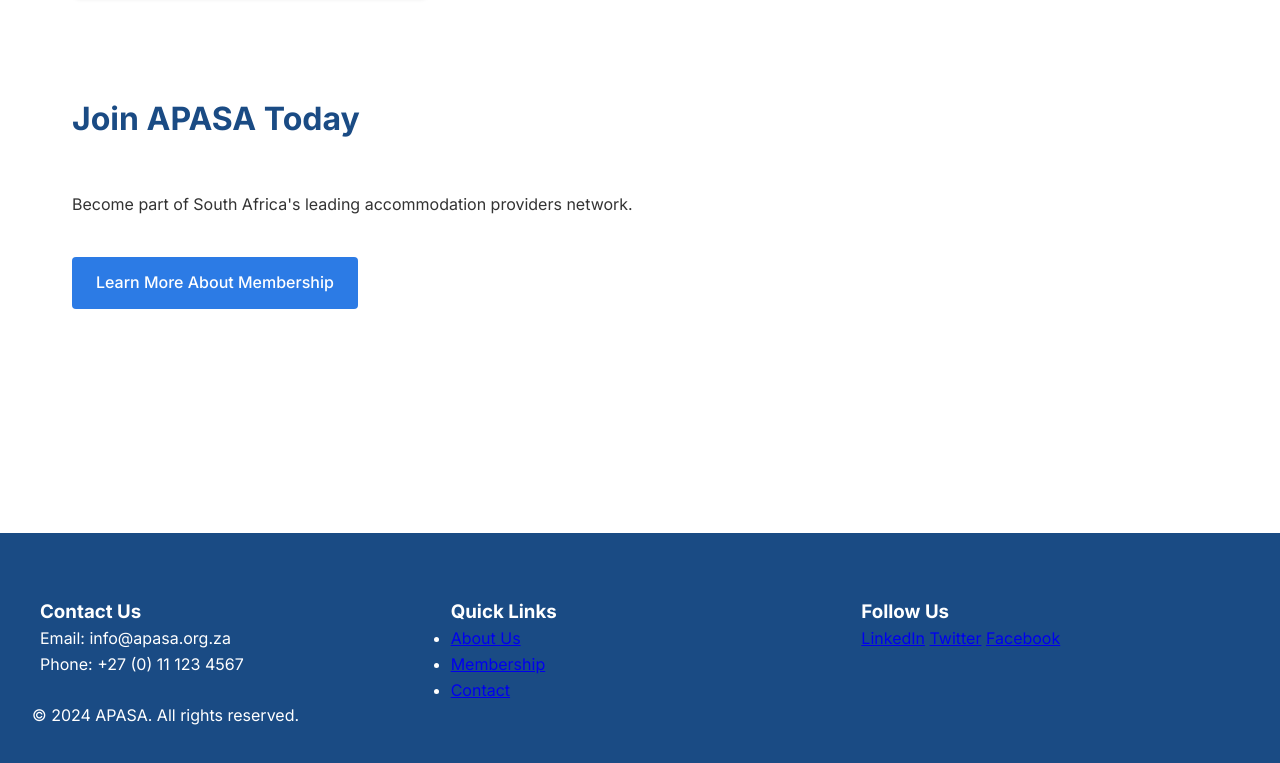
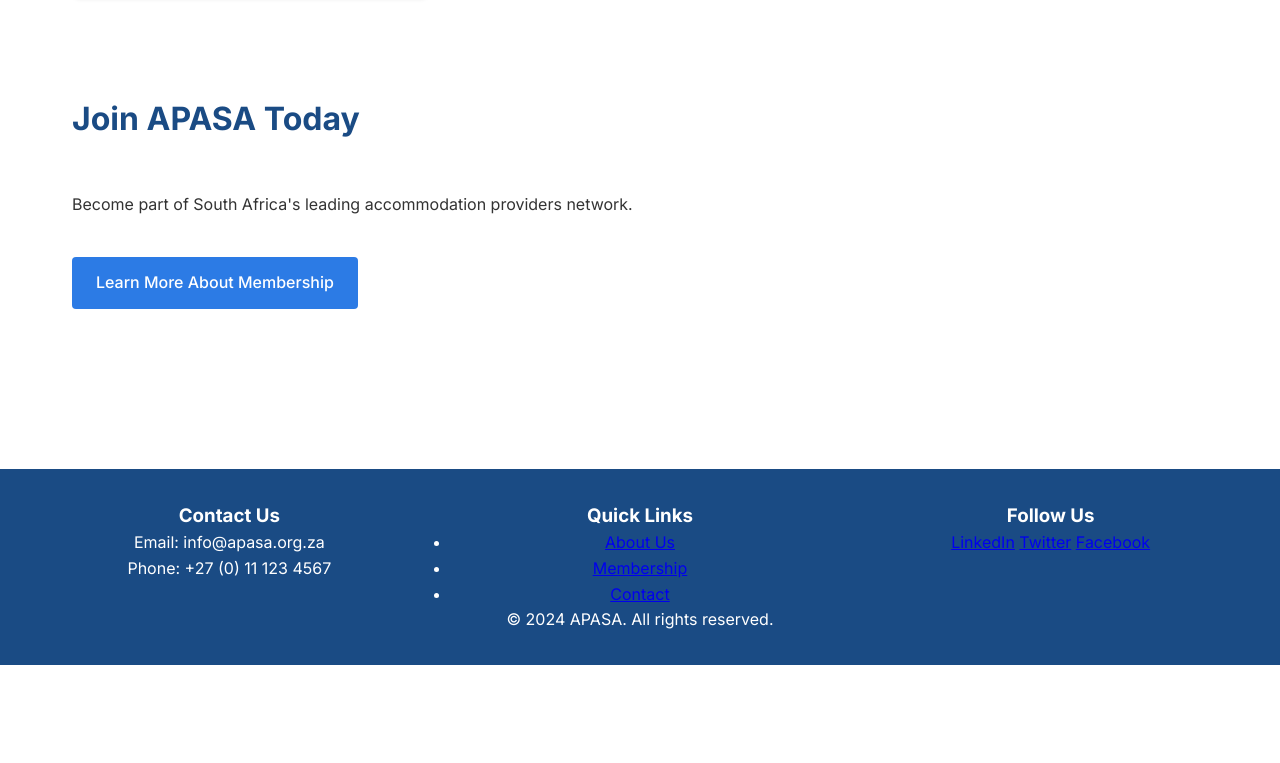
Before and after one commit to Shampene01/apasa-website, a plain HTML site: page index.html in a window 1280 px wide. Shown: the part 1386-2149 px from the top of the page. After the commit the page ends 2051 px from the top, so only its background shows below. Drawn offline with Linux system fonts and the light colour scheme.

Commit message:
Update website: Center footer copyright text and update logo references

```diff
--- a/css/styles.css
+++ b/css/styles.css
@@ -497,8 +497,13 @@ body {
 .footer {
     background-color: var(--primary-color);
     color: var(--white);
-    padding: 4rem 2rem;
-    margin-top: 4rem;
+    padding: 2rem 0;
+    text-align: center;  /* Center all footer content */
+}
+
+.footer p {
+    margin: 0;
+    text-align: center;  /* Ensure paragraph text is centered */
 }
 
 .footer-content {
```
